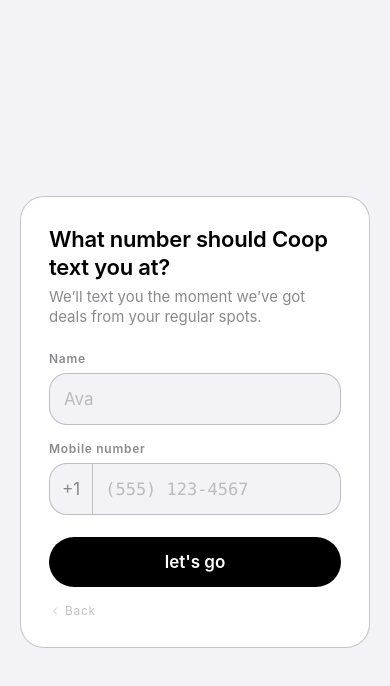
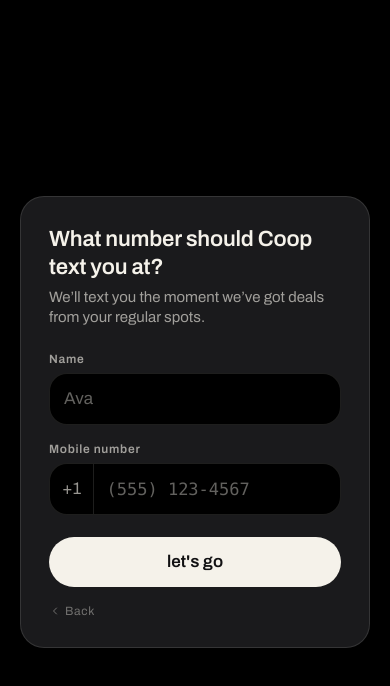
Before and after one commit to donaldrichard19-LVD/coop, a React (Vite) app: page / in a window 390 px wide. Both pictures are taken after a click on the button "sign up". Shown: the top 686 px of the page. Built offline with nearby package versions, Linux system fonts and the light colour scheme; no server answers.

Commit message:
Dark-theme the sign-up step to match the landing pages
WaitlistStep now opts into the same landing-dark identity as
DesktopLanding/MobileLanding, so the flow doesn't snap back to the
light theme between the landing screen and the sign-up form.

Co-Authored-By: Claude Sonnet 5 <noreply@anthropic.com>

```diff
--- a/src/pages/onboarding/WaitlistStep.jsx
+++ b/src/pages/onboarding/WaitlistStep.jsx
@@ -32,7 +32,7 @@ export default function WaitlistStep({ onDone, onBack }) {
   }
 
   return (
-    <div className="min-h-svh bg-bg-primary flex items-center justify-center px-5">
+    <div data-theme="dark" className="landing-dark min-h-svh bg-bg-primary flex items-center justify-center px-5">
       <div className="w-full max-w-[380px] bg-surface-elevated border border-separator-subtle rounded-large p-7">
         <h2 className="text-title2 text-text-primary mb-1.5">What number should Coop text you at?</h2>
         <p className="text-subheadline text-text-secondary mb-6">
```
